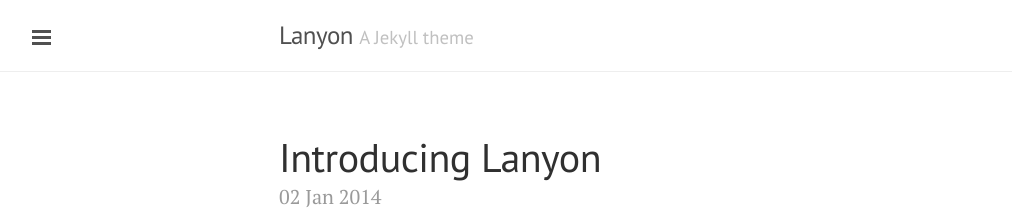
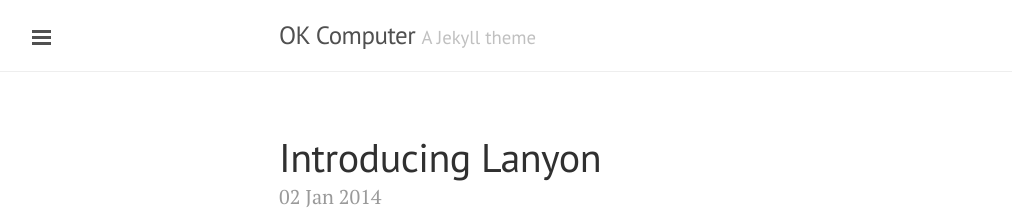
Before and after one commit to equelin/equelin.github.io, a Jekyll site: the page built from index.html, in a window 1280 px wide and 900 px high. Shown: the top 216 px of the window, without its empty margins (1-1013 px from the left). Built offline with Jekyll 4.4.1, drawn with Linux system fonts in a browser that asks for light colours; Markdown is read by kramdown in place of the engine named in the settings; the list of posts is cut into pages by our own code.

Commit message:
Update _config.yml

```diff
--- a/_config.yml
+++ b/_config.yml
@@ -9,18 +9,18 @@
 relative_permalinks: true
 
 # Setup
-title:               Lanyon
+title:               OK Computer
 tagline:             'A Jekyll theme'
 description:         'A reserved <a href="http://jekyllrb.com" target="_blank">Jekyll</a> theme that places the utmost gravity on content with a hidden drawer. Made by <a href="https://twitter.com/mdo" target="_blank">@mdo</a>.'
-url:                 http://lanyon.getpoole.com
+url:                 http://equelin.github.io
 baseurl:             /
 paginate:            5
 
 # About/contact
 author:
-  name:              Mark Otto
-  url:               https://twitter.com/mdo
-  email:             markdotto@gmail.com
+  name:              Erwan Quélin
+  url:               https://twitter.com/equelinpro
+  email:             erwan.quelin@gmail.com
 
 # Custom vars
 version:             1.0.0
```
